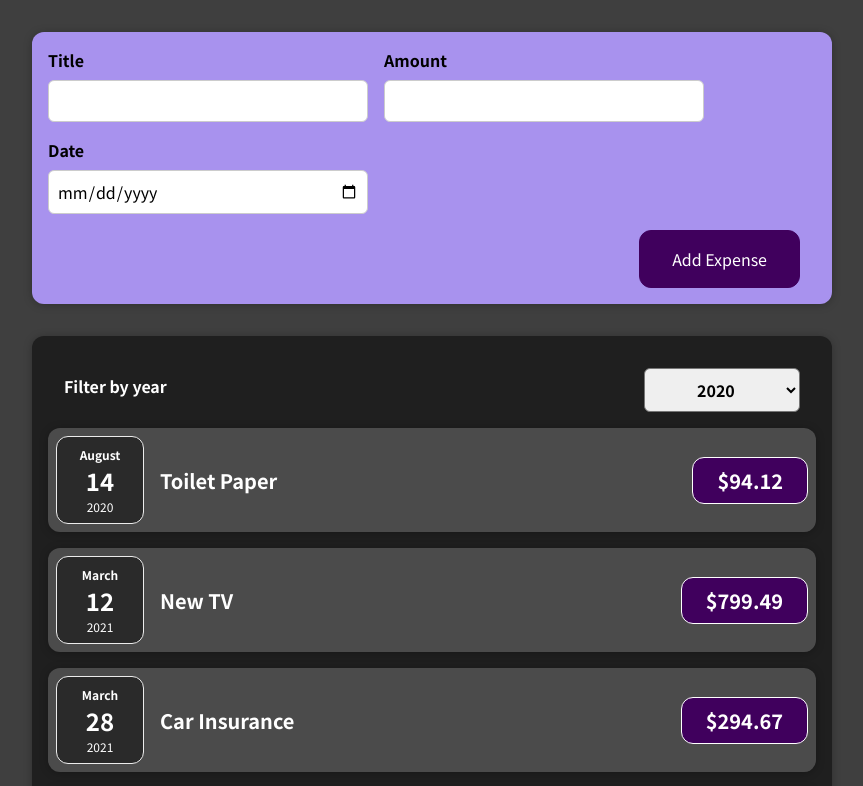
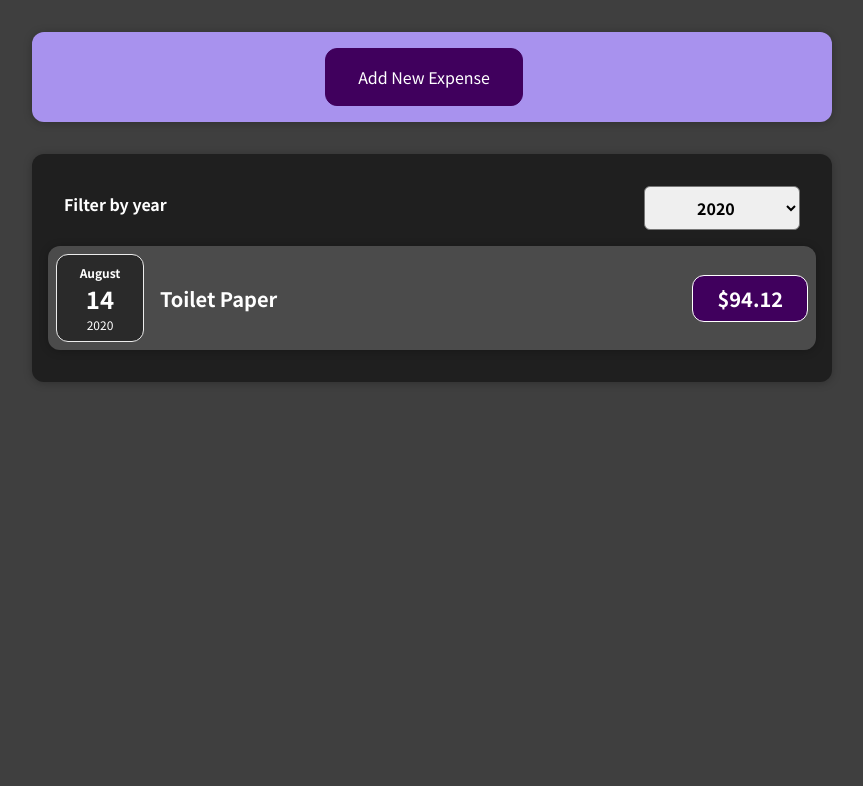
Before and after one commit to denizandac/ExpenseTracker, a React (Create React App) app: page / in a window 1280 px wide. Shown: the top 786 px of the page, without its empty margins (208-1071 px from the left). Built offline with nearby package versions, Linux system fonts and the light colour scheme.

Commit message:
Form Modal
+added a modal for user input

```diff
--- a/src/App.js
+++ b/src/App.js
@@ -1,10 +1,9 @@
-import React from "react";
+import React, { useState } from "react";
 
 import NewExpense from "./components/Expenses/NewExpense";
 import Expenses from "./components/Expenses/Expenses";
 
-const App = () => {
-  const expenses = [
+const DUMMY_EXPENSES = [
   {
     id: "e1",
     title: "Toilet Paper",
@@ -26,11 +25,11 @@
   },
 ];
 
+const App = () => {
+  const [expenses, setExpenses] = useState(DUMMY_EXPENSES);
   const addExpenseHandler = (expense) => {
-    console.log("In App.js");
-    console.log(expense);
+    setExpenses((prevExpenses) => [expense, ...prevExpenses]);
   };
-
   return (
     <div>
       <NewExpense onAddExpense={addExpenseHandler} />
--- a/src/components/Expenses/ExpenseForm.js
+++ b/src/components/Expenses/ExpenseForm.js
@@ -52,6 +52,7 @@
     setEnteredTitle("");
     setEnteredAmount("");
     setEnteredDate("");
+    props.onActivateModal();
   };
 
   return (
@@ -87,6 +88,9 @@
         </div>
       </div>
       <div className="new-expense__actions">
+        <button type="button" onClick={props.onActivateModal}>
+          Cancel
+        </button>
         <button type="submit">Add Expense</button>
       </div>
     </form>
--- a/src/components/Expenses/ExpenseItem.js
+++ b/src/components/Expenses/ExpenseItem.js
@@ -6,6 +6,7 @@
 
 const ExpenseItem = (props) => {
   return (
+    <li>
       <Card className="expense-item">
         <ExpenseDate date={props.date} />
         <div className="expense-item__description">
@@ -13,6 +14,7 @@
           <div className="expense-item__price">${props.amount}</div>
         </div>
       </Card>
+    </li>
   );
 };
 
--- /dev/null
+++ b/src/components/Expenses/ExpenseList.css
@@ -0,0 +1,9 @@
+.expenses-list {
+  list-style: none;
+  padding: 0;
+}
+
+.expenses-list__fallback {
+  color: white;
+  text-align: center;
+}
--- /dev/null
+++ b/src/components/Expenses/ExpenseList.js
@@ -0,0 +1,23 @@
+import "./ExpenseList.css";
+import ExpenseItem from "./ExpenseItem";
+
+const ExpenseList = (props) => {
+  if (props.items.length === 0) {
+    return <h2 className="expenses-list__fallback">Found no expenses.</h2>;
+  }
+
+  return (
+    <ul className="expenses-list">
+      {props.items.map((expense) => (
+        <ExpenseItem
+          key={expense.id}
+          title={expense.title}
+          amount={expense.amount}
+          date={expense.date}
+        />
+      ))}
+    </ul>
+  );
+};
+
+export default ExpenseList;
--- a/src/components/Expenses/Expenses.js
+++ b/src/components/Expenses/Expenses.js
@@ -1,8 +1,7 @@
 import React, { useState } from "react";
-
-import ExpenseItem from "./ExpenseItem";
 import Card from "../UI/Card";
 import ExpensesFilter from "./ExpensesFilter";
+import ExpenseList from "./ExpenseList";
 import "./Expenses.css";
 
 const Expenses = (props) => {
@@ -10,7 +9,12 @@
 
   const filterChangeHandler = (selectedYear) => {
     setFilteredYear(selectedYear);
+    props.onFilterChange(selectedYear);
   };
+
+  const filteredExpenses = props.items.filter((expense) => {
+    return expense.date.getFullYear().toString() === filteredYear;
+  });
 
   return (
     <div>
@@ -19,26 +23,7 @@
           selected={filteredYear}
           onChangeFilter={filterChangeHandler}
         />
-        <ExpenseItem
-          title={props.items[0].title}
-          amount={props.items[0].amount}
-          date={props.items[0].date}
-        />
-        <ExpenseItem
-          title={props.items[1].title}
-          amount={props.items[1].amount}
-          date={props.items[1].date}
-        />
-        <ExpenseItem
-          title={props.items[2].title}
-          amount={props.items[2].amount}
-          date={props.items[2].date}
-        />
-        <ExpenseItem
-          title={props.items[3].title}
-          amount={props.items[3].amount}
-          date={props.items[3].date}
-        />
+        <ExpenseList items={filteredExpenses} />
       </Card>
     </div>
   );
--- a/src/components/Expenses/NewExpense.js
+++ b/src/components/Expenses/NewExpense.js
@@ -1,4 +1,4 @@
-import React from "react";
+import React, { useState } from "react";
 
 import ExpenseForm from "./ExpenseForm";
 import "./NewExpense.css";
@@ -11,10 +11,24 @@
     };
     props.onAddExpense(expenseData);
   };
+  const [activeModal, setActiveModal] = useState(false);
+  const activeModalHandler = (bool) => {
+    setActiveModal(bool);
+  };
 
   return (
     <div className="new-expense">
-      <ExpenseForm onSaveExpenseData={saveExpenseDataHandler} />
+      {!activeModal && (
+        <button onClick={() => activeModalHandler(true)}>
+          Add New Expense
+        </button>
+      )}
+      {activeModal && (
+        <ExpenseForm
+          onSaveExpenseData={saveExpenseDataHandler}
+          onActivateModal={() => activeModalHandler(false)}
+        />
+      )}
     </div>
   );
 };
```
Lines whose indentation alone changed are shown as unchanged.
